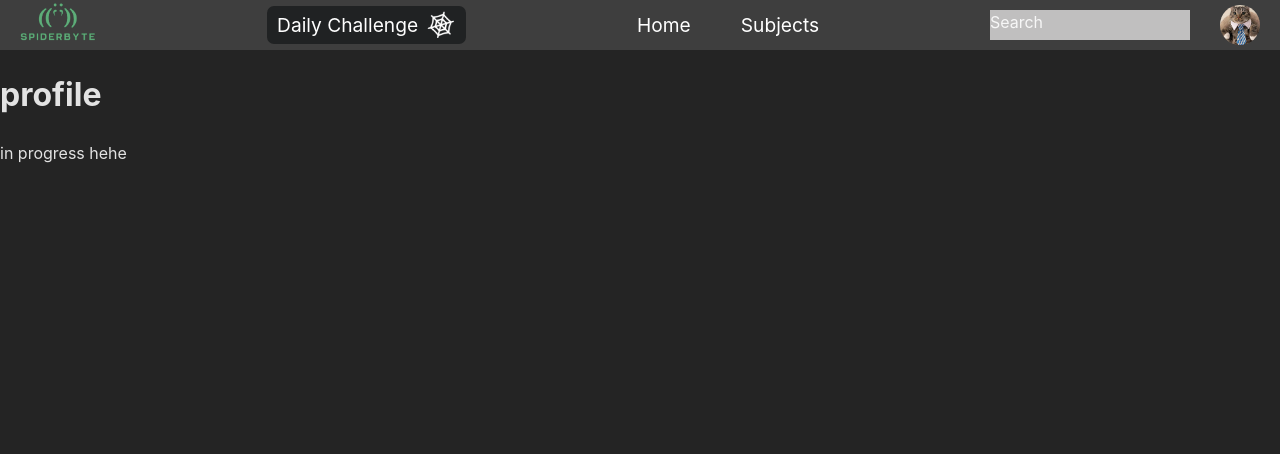
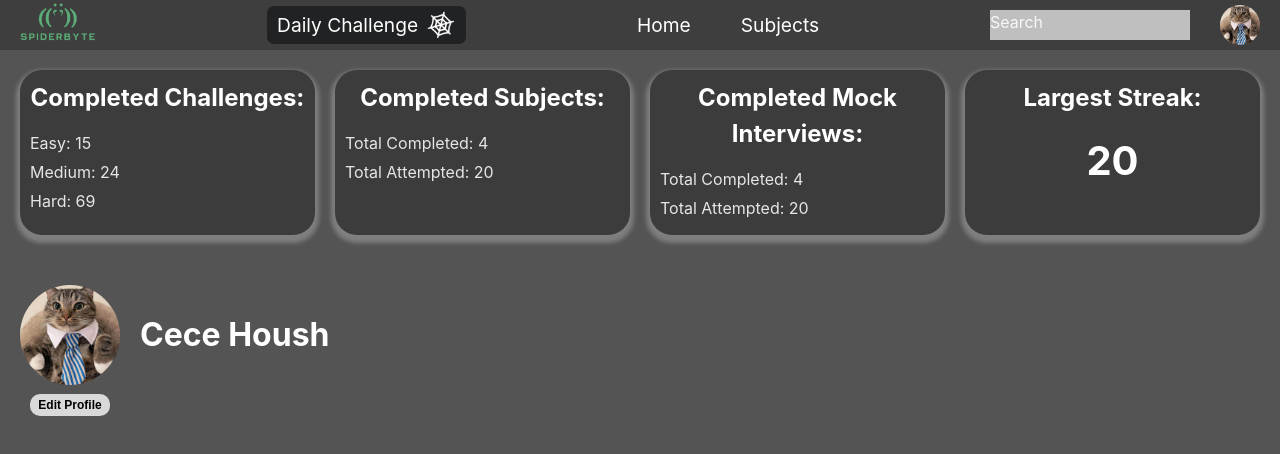
Before and after one commit to cecehoush/Spiderbyte-Website, a React (Vite) app: page /profile in a window 1280 px wide. Shown: the top 454 px of the page. Built offline with nearby package versions, Linux system fonts and the light colour scheme.

Commit message:
Profile page startup with stats, picture, name, and edit profile

```diff
--- a/src/index.css
+++ b/src/index.css
@@ -9,7 +9,7 @@ body {
 
   color-scheme: light dark;
   color: rgba(255, 255, 255, 0.87);
-  background-color: #242424;
+  background-color: #545454;
 
   font-synthesis: none;
   text-rendering: optimizeLegibility;
--- /dev/null
+++ b/src/pages/profile/Profile.css
@@ -0,0 +1,81 @@
+.profile-container {
+    padding: 20px;
+}
+
+.stats-container {
+    display: grid;
+    grid-template-columns: repeat(4, 1fr);
+    gap: 20px;
+    margin-bottom: 30px;
+}
+
+.stat-box {
+    background-color: #3C3C3C;
+    padding: 10px 10px 10px 10px;
+    border-radius: 22px;
+    box-shadow: 0 4px 4px 4px rgba(255, 255, 255, 0.25);
+}
+
+.stat-box h3 {
+    margin-top: 0;
+    margin-bottom: 15px;
+    font-size: 24px;
+    color: #FFFFFF;
+    text-align: center;
+}
+
+.stat-box p {
+    margin: 5px 0;
+}
+
+.large-number {
+    font-size: 40px;
+    font-weight: bold;
+    color: #FFFFFF;
+    text-align: center;
+}
+
+.user-info {
+    display: flex;
+    align-items: flex-start;
+    padding: 20px 0;
+}
+
+.profile-image-container {
+    display: flex;
+    flex-direction: column;
+    align-items: center;
+    margin-right: 20px;
+}
+
+.profile-picture {
+    width: 100px;
+    height: 100px;
+    border-radius: 50%;
+    object-fit: cover;
+    margin-bottom: 9px;
+}
+
+.edit-profile-button {
+    background-color: #D9D9D9;
+    color: black;
+    border: none;
+    padding: 4px 8px 4px 8px;
+    border-radius: 10px;
+    cursor: pointer;
+    font-size: 12px;
+    font-weight: bold;
+    /* width: 100px; */
+    text-align: center;
+}
+
+.edit-profile-button:hover {
+    background-color: #BFBFBF;
+}
+
+.username {
+    font-size: 32px;
+    color: #FFFFFF;
+    margin: 0;
+    line-height: 100px; /* Match the height of the profile picture */
+}
--- a/src/pages/profile/Profile.jsx
+++ b/src/pages/profile/Profile.jsx
@@ -1,12 +1,49 @@
-import React from 'react'
+import React from 'react';
+import './Profile.css';
+import catImage from '../../assets/cat.jpg'; // Adjust the path as needed
 
 function Profile() {
+    // This could be replaced with a state variable or prop in the future
+    const username = "Cece Housh";
+
+    const handleEditProfile = () => {
+        // Add logic for editing profile here
+        console.log("Edit profile clicked");
+    };
+
     return (
-        <div>
-            <h1>profile</h1>
-            <p>in progress hehe</p>
+        <div className="profile-container">
+            <div className="stats-container">
+                <div className="stat-box">
+                    <h3>Completed Challenges:</h3>
+                    <p>Easy: 15</p>
+                    <p>Medium: 24</p>
+                    <p>Hard: 69</p>
+                </div>
+                <div className="stat-box">
+                    <h3>Completed Subjects:</h3>
+                    <p>Total Completed: 4</p>
+                    <p>Total Attempted: 20</p>
+                </div>
+                <div className="stat-box">
+                    <h3>Completed Mock Interviews:</h3>
+                    <p>Total Completed: 4</p>
+                    <p>Total Attempted: 20</p>
+                </div>
+                <div className="stat-box">
+                    <h3>Largest Streak:</h3>
+                    <p className="large-number">20</p>
+                </div>
+            </div>
+            <div className="user-info">
+                <div className="profile-image-container">
+                    <img src={catImage} alt="User profile" className="profile-picture" />
+                    <button className="edit-profile-button" onClick={handleEditProfile}>Edit Profile</button>
+                </div>
+                <h2 className="username">{username}</h2>
+            </div>
         </div>
-    )
+    );
 }
 
-export default Profile
+export default Profile;
```
Also changed, not shown: src/assets/edit.png (added).
